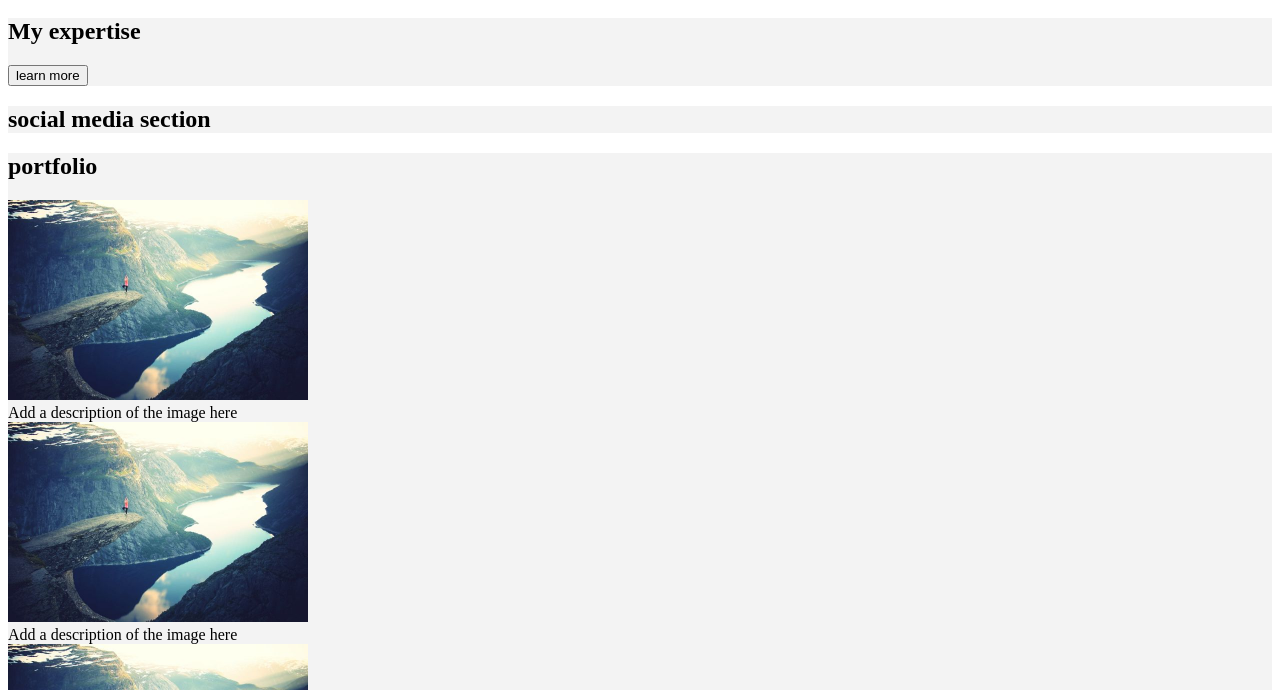
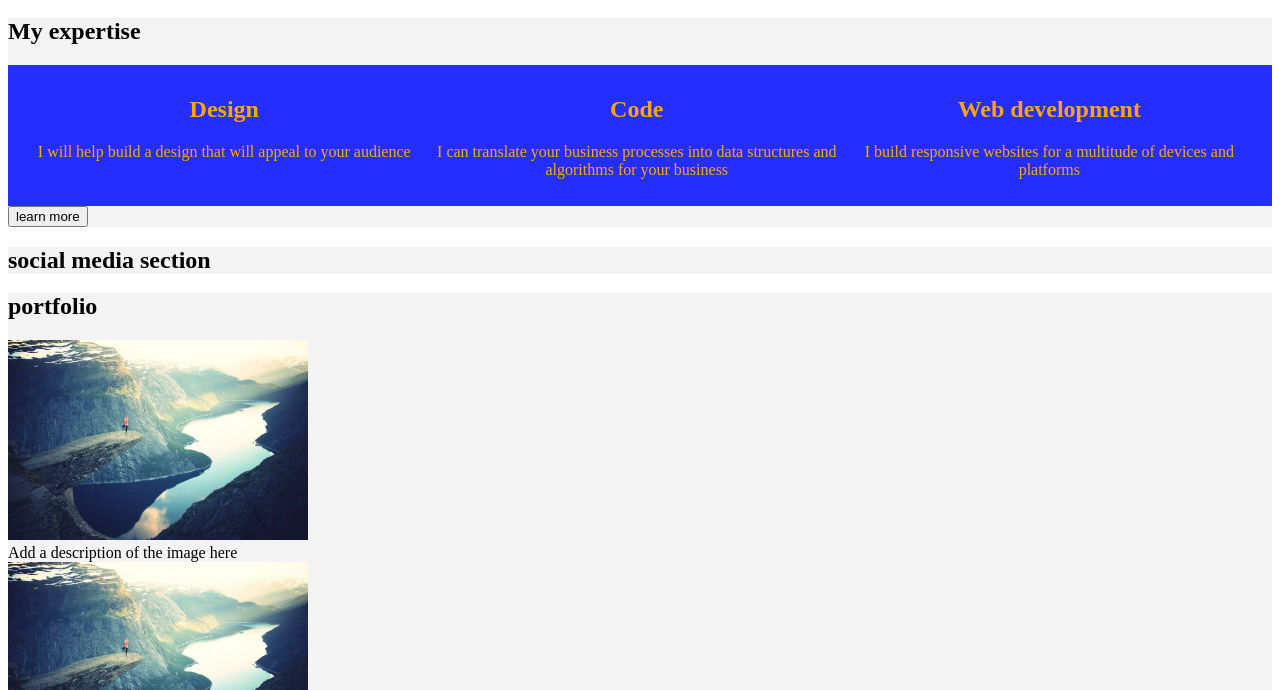
Before and after one commit to jcochran206/cochran-portfolio, a plain HTML site: page index.html in a window 1280 px wide. Shown: the part 410-1100 px from the top of the page. Drawn offline with Linux system fonts and the light colour scheme.

Commit message:
modified expertise column

```diff
--- a/css/style.css
+++ b/css/style.css
@@ -49,6 +49,26 @@ section {
   color: blue;
 }
 
+.expertise-row {
+  background-color: #242FFF;
+  height: 50%;
+  display: inline-flex;
+  padding: 10px;
+  float: left;
+
+}
+
+.column {
+  float: left;
+  display: inline-block;
+  text-align: center;
+  color: orange;
+  width: 33%;
+  padding: 1px;
+  margin: 0px;
+
+}
+
 
 .parallax {
     /* The image used */
--- a/index.html
+++ b/index.html
@@ -12,12 +12,24 @@
       <button> Hire me </button>
     </div>
   </div>
-<nav>
 
-</nav>
 <!--header-->
 <section class="expertise">
   <h1>My expertise</h1>
+  <div class="expertise-row">
+      <div class="column" id="design">
+        <h2>Design</h2>
+        <p>I will help build a design that will appeal to your audience</p>
+      </div>
+      <div class="column" id="Code">
+        <h2>Code</h2>
+        <p>I can translate your business processes into data structures and algorithms for your business</p>
+      </div>
+      <div class="column" id="Web">
+        <h2>Web development</h2>
+        <p>I build responsive websites for a multitude of devices and platforms</p>
+      </div>
+  </div>
   <button>learn more</button>
 </section>
 <section class="social">
```
